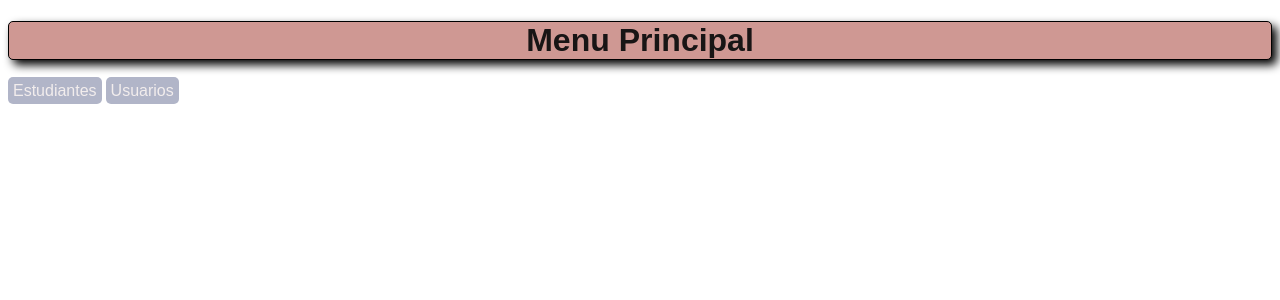
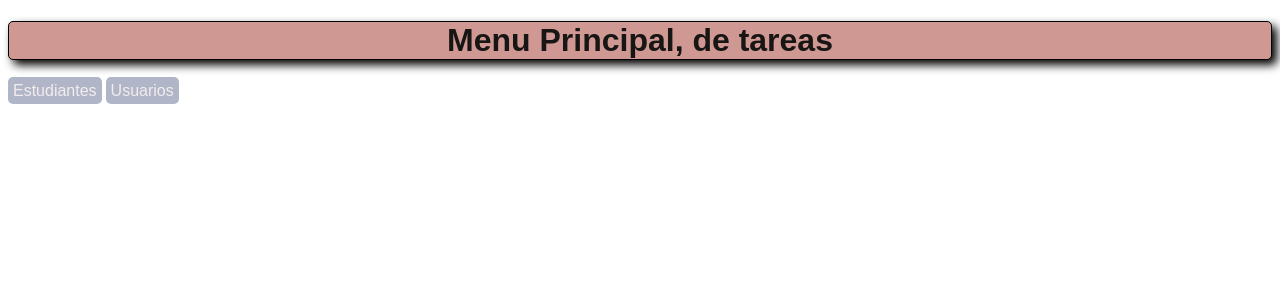
Before and after one commit to holgerhcdj/primero, a PHP site: page / in a window 1280 px wide. Shown: the top 300 px of the page. Run offline with PHP 8.4, Linux system fonts and the light colour scheme.

Commit message:
segundo commit de prueba

```diff
--- a/index.php
+++ b/index.php
@@ -30,7 +30,7 @@
 	</style>
 </head>
 <body>
-	<h1>Menu Principal</h1>
+	<h1>Menu Principal, de tareas</h1>
 	<a class="menu" href="lista_estudiantes.php">Estudiantes</a>
     <a class="menu" href="lista_usuarios.php">Usuarios</a>
 </body>
```
